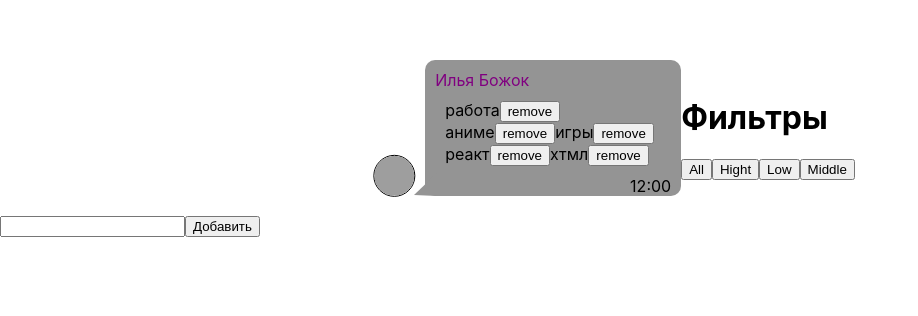
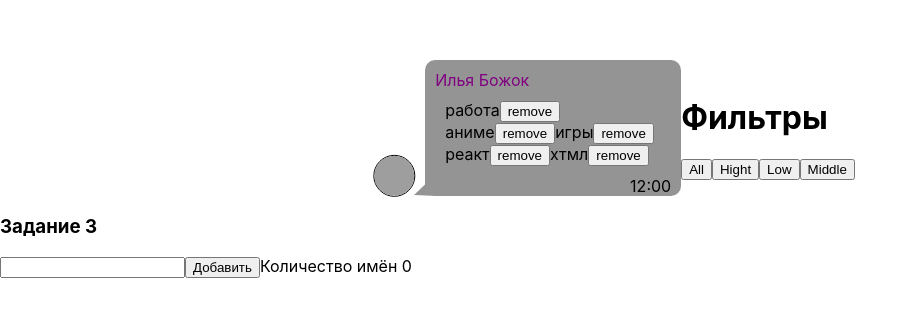
Before and after one commit to Prough123/zadanie-one, a React (Create React App) app: page / in a window 1280 px wide. Shown: the part 140-456 px from the top of the page, without its empty margins (0-918 px from the left). Built offline with nearby package versions, Linux system fonts and the light colour scheme; grey boxes are pictures that could not be loaded.

Commit message:
homeWorkThree

```diff
--- a/src/App.tsx
+++ b/src/App.tsx
@@ -33,13 +33,13 @@ function App() {
 
     let [name, setName] = useState<Array<AddedNameType>>([])
 
+    let [filter, setFilter] = useState<FilterValueType>("all")
+
     function addName(titleName:string) {
         let nameCount = {id: v1(), name: titleName}
         setName([...name, nameCount])
+        console.log(name.length)
     }
-
-    let [filter, setFilter] = useState<FilterValueType>("all")
-
 
     const removeDoings = (id: number) => {
         let filteredWork = work.filter(t => t.id !== id);
@@ -63,7 +63,7 @@ function App() {
                 changeFilter={changeFilter}
             />
 
-            <GreetNewComer addName={addName}/>
+            <GreetNewComer arrayName={name} addName={addName}/>
         </div>
     );
 }
--- a/src/components/GreetNewComer/GreetNewComer.tsx
+++ b/src/components/GreetNewComer/GreetNewComer.tsx
@@ -1,8 +1,11 @@
 import React, {ChangeEvent, KeyboardEvent, useState} from 'react'
+import {Simulate} from "react-dom/test-utils";
+
 
 
 type addNameProps = {
     addName: (titleName: string) => void;
+    arrayName:Array<object>;
 }
 
 function GreetNewComer(props: addNameProps) {
@@ -11,6 +14,7 @@ function GreetNewComer(props: addNameProps) {
     const HandlerInput = (e: ChangeEvent<HTMLInputElement>) => {
         setName(e.currentTarget.value)
     }
+
 
     const HandlerHelloName = () => {
         if (name) {
@@ -24,21 +28,22 @@ function GreetNewComer(props: addNameProps) {
 
     const HandlerOnKeyPress = (e: KeyboardEvent<HTMLInputElement>) => {
         if (e.charCode === 13) {
-
+            props.addName(name)
+            setName('')
         }
-
     }
 
 
     return (
         <div>
-            <h3></h3>
+            <h3>Задание 3</h3>
             <input
                 type="text"
                 value={name}
                 onChange={HandlerInput}
                 onKeyPress={HandlerOnKeyPress}/>
             <button onClick={HandlerHelloName}>Добавить</button>
+            <span>Количество имён {props.arrayName.length}</span>
         </div>
     )
 
```
